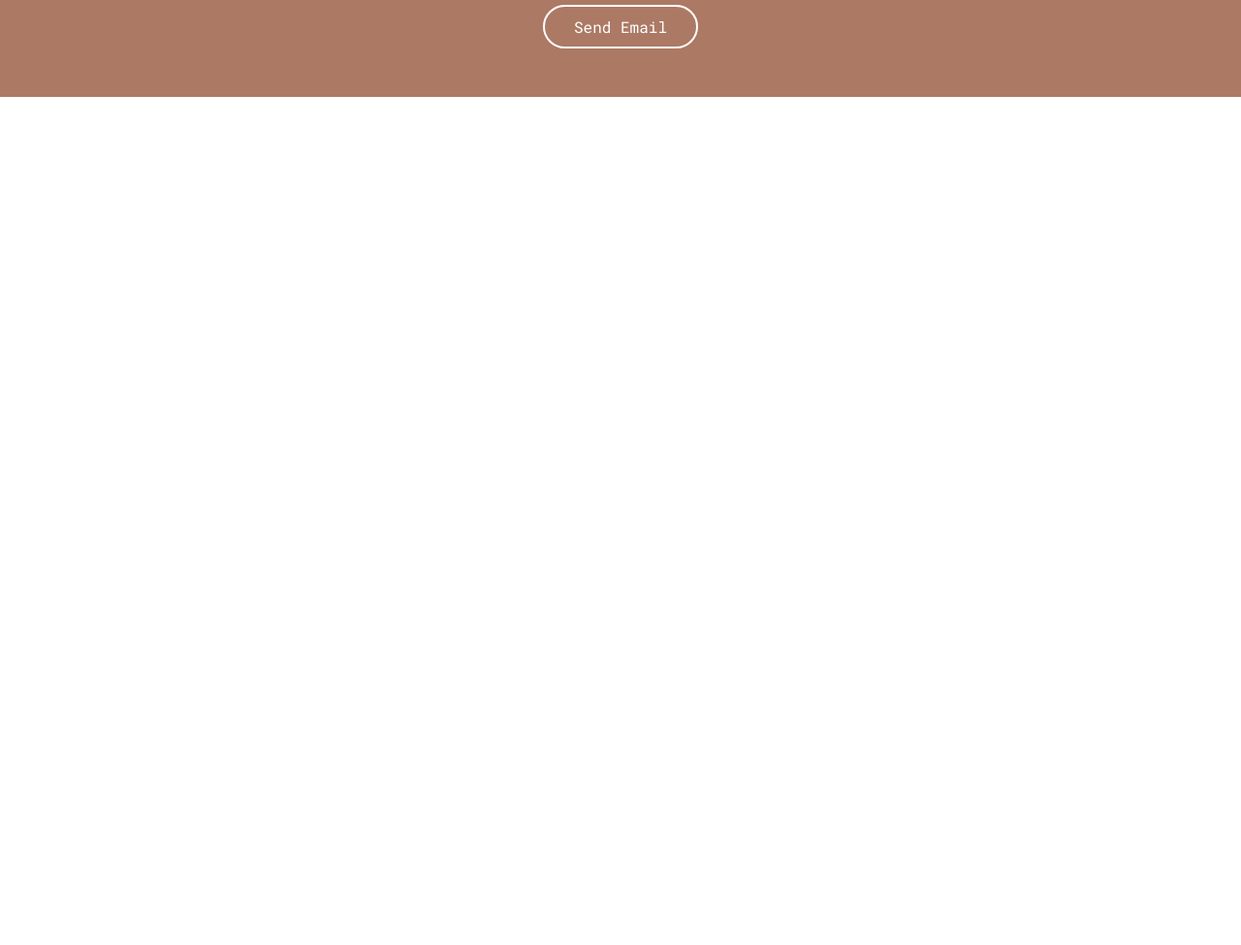
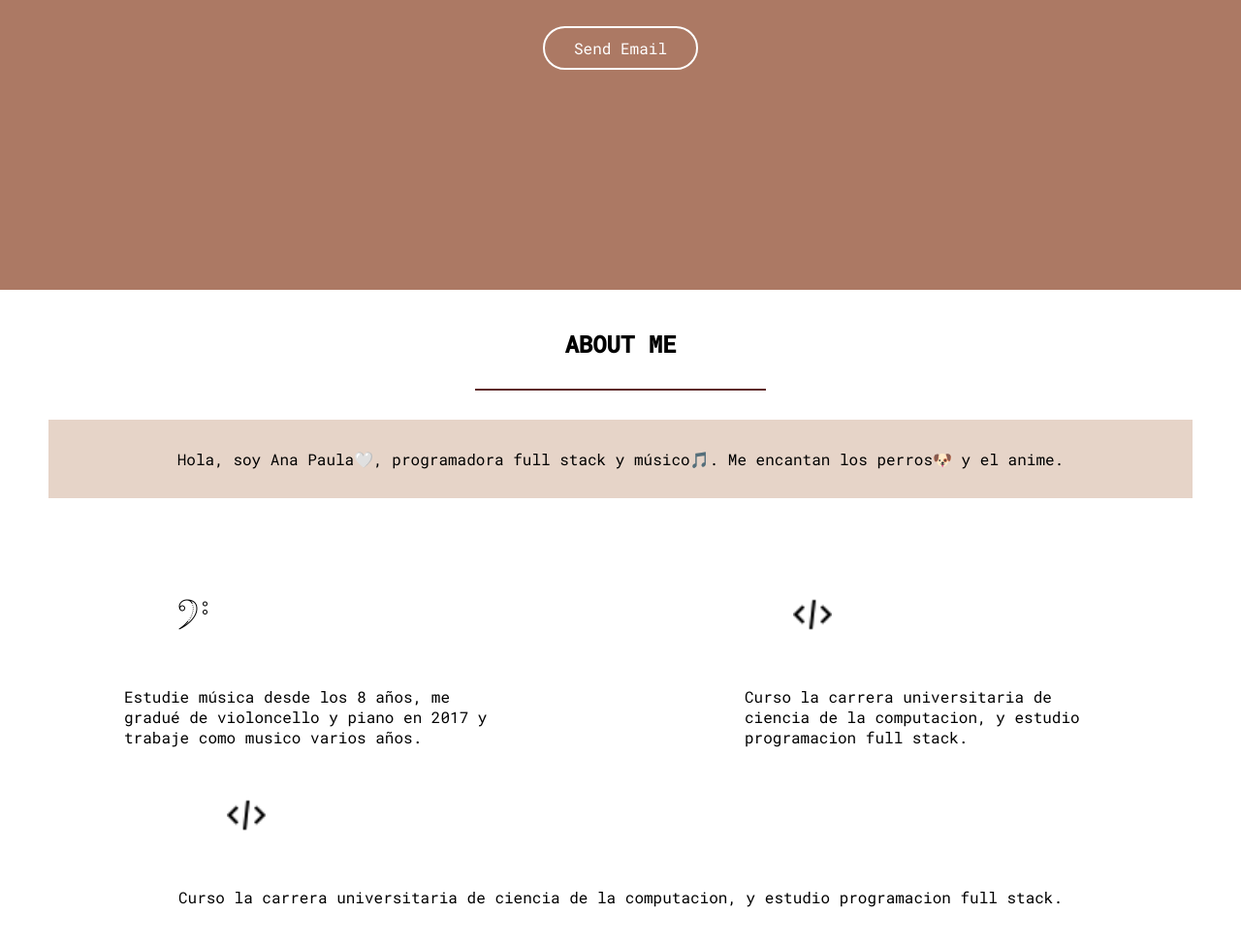
Before and after one commit to anapaulacello/proyecto-porfolio, a plain HTML site: page index.html in a window 1280 px wide. Shown: the part 501-1476 px from the top of the page at 97% size. Before the commit the page ends 800 px from the top, so only its background shows below. Drawn offline with Linux system fonts and the light colour scheme.

Commit message:
porfolio2

```diff
--- a/index.html
+++ b/index.html
@@ -15,7 +15,7 @@
                     <a href="#about">About me</a>
                 </li>
                 <li>
-                    <a href="#experiencia">My experience</a>
+                    <a href="#experience">My experience</a>
                 </li>
                 <li>
                     <a href="#social-media">Social Media</a>
@@ -32,5 +32,37 @@
             </div>
         </div>
     </header>
+    <main>
+        <div id="about">
+            <h2>ABOUT ME</h2>
+            <div class="parrafo1">
+                <p>Hola, soy Ana Paula🤍, programadora full stack y músico🎵. Me encantan los perros🐶 y el anime.</p>
+                <!-- <div class="about-img">
+                    <img src="./assets/img/clave-fa-about.png" alt="clave de fa">
+                    <img src="./assets/img/dog-about.png" alt="">
+                </div> -->
+            </div>
+            <!-- <div class="parrafo2">
+                <p>
+                    Hola, soy Ana Paula🤍, programadora full stack y músico🎵. Me encantan los perros🐶 y el anime.
+                </p>
+            </div> -->
+        </div>
+        <div id="experience" class="experience">
+            <div class="experience-music">
+                <img src="./assets/img/clave-fa-about.png" alt="clave de fa">
+                <p>Estudie música desde los 8 años, me gradué de violoncello y piano en 2017 y trabaje como musico varios años.</p>
+            </div>
+            <div class="experience-programing">
+                <img src="./assets/img/programer-icon.png" alt="llaves web">
+                <p>Curso la carrera universitaria de ciencia de la computacion, y estudio programacion full stack.</p>
+            </div>
+            <div class="experience-seles">
+                <img src="./assets/img/programer-icon.png" alt="llaves web">
+                <p>Curso la carrera universitaria de ciencia de la computacion, y estudio programacion full stack.</p>
+            </div>
+        </div>
+    </main>
+
 </body>
 </html>
--- a/styles.css
+++ b/styles.css
@@ -7,9 +7,23 @@
     font-family: 'Roboto Mono';
 }
 
+h2{
+    text-align: center;
+    padding-top: 40px;
+}
+h2::after{
+    display: block;
+    height: 2px;
+    background-color:  #5f2b2a;
+    content: " ";
+    width: 300px;
+    margin: 0 auto;
+    margin-top: 30px;
+}
 
 header{
     background-color:  #ac7964;
+    height: 100vh;
 }
 
 
@@ -18,7 +32,6 @@ header{
     padding: 30px;
     display: flex;
     justify-content: center;
-    flex-direction: row;
     flex-wrap: wrap;
     list-style: none;
 
@@ -28,7 +41,6 @@ header{
     color: white;
     text-decoration: none;
     margin-left: 50px;
-    /* font-family: 'Roboto Mono'; */
     font-size: 20px;
 }
 
@@ -73,3 +85,78 @@ header{
     border:   #5f2b2a 2px solid;
     transition: 0.2s;
 }
+
+
+/* about sectio */
+
+/* .about-container{
+    display: flex;
+    justify-content: flex-start;
+    flex-wrap: wrap;
+} */
+#abaut{
+    margin: 10px 0;
+}
+
+
+
+
+.parrafo1 p{
+    background-color:  #e6d4c8;
+    padding: 30px;
+     margin: 30px 50px;
+    text-align: center;
+    height: auto;
+
+}
+
+
+
+/* .about-img{
+    background-color: white;
+    padding: 50px;
+    margin:auto  70px;
+    display: flex;
+    flex-direction: column;
+    flex-direction: row;
+}
+
+.about-img img{
+    padding: 20px;
+}  */
+
+
+/* experiencia/*  */
+
+
+
+.experience{
+    display: flex;
+    flex-wrap: wrap;
+    flex-direction: row;
+    justify-content: space-around;
+    margin: 50px auto;
+}
+
+.experience img{
+    margin: 50px;
+    width: 40px;
+    height: 40px;
+}
+
+.experience-music,
+.experience-programing,
+.experience-sales{
+    width: 30%;
+}
+
+/* social media */
+
+.social-media{
+    height: 70vh;
+    background-image: url(./assets/img/jujutsu-kaise-social-media.jpg);
+}
+
+.social-media h2{
+    color: white;
+}
```
Also changed, not shown: assets/img/clave-fa-about.png (added), assets/img/dog-about.png (added), assets/img/portafolio-header.jpg, assets/img/programer-icon.png (added), 1 other file.
